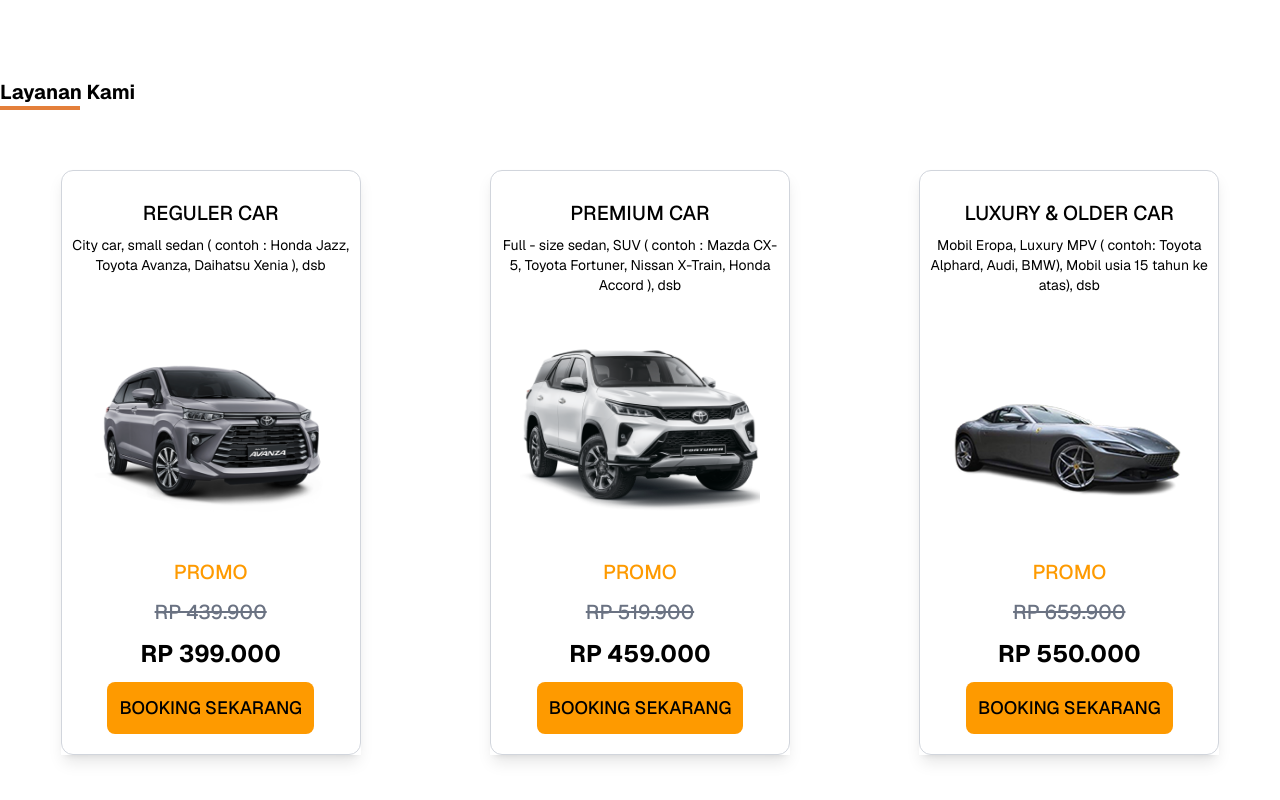
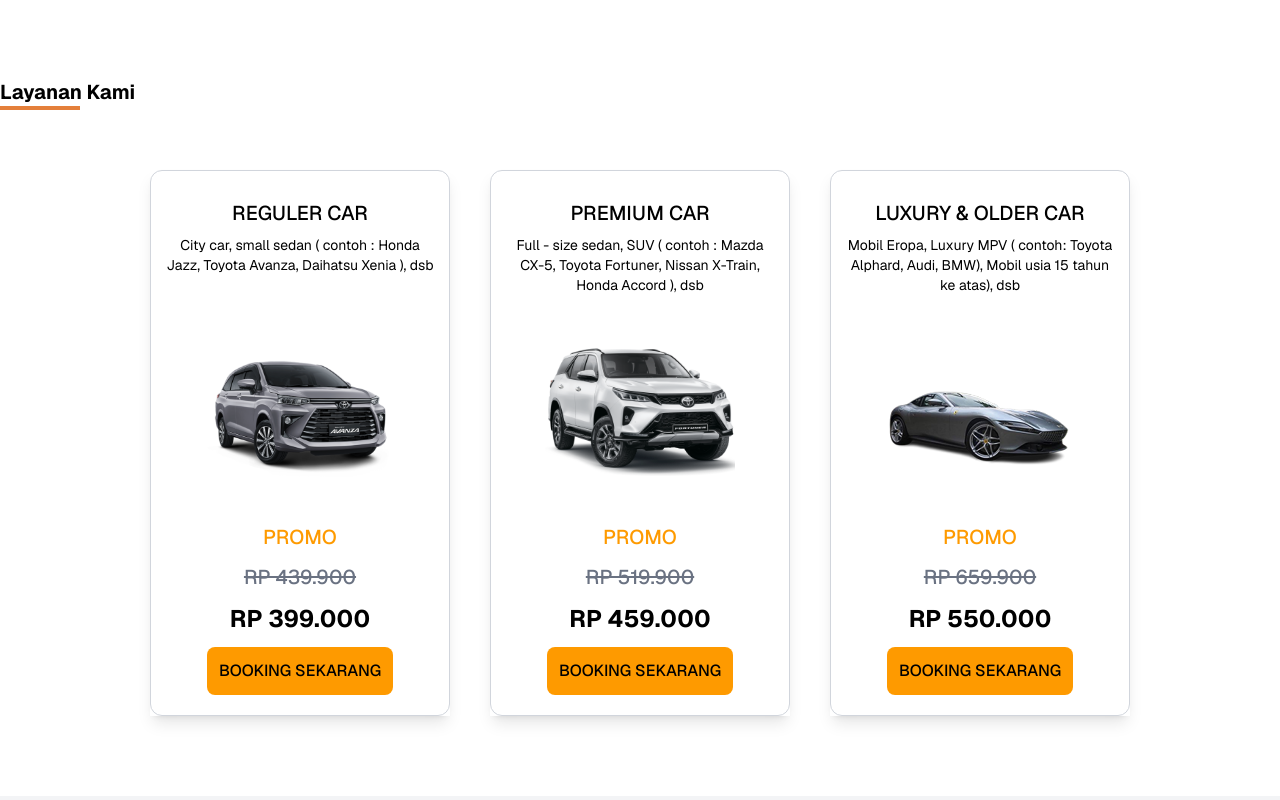
Before and after one commit to wendwin/inspeksi-mobil-jogja, a Next.js app: page / in a window 1280 px wide. Shown: the part 1280-2080 px from the top of the page. Built offline with nearby package versions, Linux system fonts and the light colour scheme.

Commit message:
menambahkan hover section trusted dan memperbaiki size layanan kami

```diff
--- a/app/components/landingpagecomponents/Service.js
+++ b/app/components/landingpagecomponents/Service.js
@@ -5,42 +5,42 @@
                 <p className="text-md font-bold md:text-xl">Layanan Kami</p>
                 <div className="yellow-bar"></div>
             </div>
-            <div className="py-5 md:py-10 flex flex-wrap justify-center gap-2">
-                <div className="card bg-base-100 shadow-lg max-w-50 mx-auto md:max-w-75 ">
-                    <div className="card-body border-gray-300 border-1 bg-white text-center rounded-xl py-5 px-2 md:min-h-100">
+            <div className="py-5 md:py-10 flex flex-wrap justify-center gap-7 md:gap-0">
+                <div className="card bg-base-100 shadow-lg max-w-70 mx-auto md:mx-5 md:max-w-75  transform transition-all duration-200 hover:scale-105 group">
+                    <div className="card-body border-gray-300 border-1 bg-white text-center rounded-xl py-5 px-2 md:min-h-95">
                         <h2 className="card-title text-black text-md py-2 font-medium uppercase md:text-xl">Reguler Car</h2>
-                        <p className="text-black text-xs min-h-25 md:text-sm">City car, small sedan ( contoh : Honda Jazz, Toyota Avanza, Daihatsu Xenia ), dsb</p>
-                        <img className="mx-auto py-5 md:py-8 -mt-6 max-w-35 max-h-35 md:max-w-60 md:max-h-60" src="/img/regulercar_layanankami.png"alt="regulercar" />
+                        <p className="text-black text-xs px-1 min-h-15 md:min-h-25 md:text-sm">City car, small sedan ( contoh : Honda Jazz, Toyota Avanza, Daihatsu Xenia ), dsb</p>
+                        <img className="mx-auto py-5 md:py-8 -mt-6 max-w-35 max-h-35 md:max-w-50 md:max-h-50" src="/img/regulercar_layanankami.png"alt="regulercar" />
                         <p className="uppercase text-base text-amber-500 font-medium my-3 md:text-xl">Promo</p>
                         <p className="uppercase text-base text-gray-500 line-through font-medium md:text-xl">RP 439.900</p>
-                        <p className="uppercase text-md text-black font-bold my-3 md:text-2xl">RP 399.000</p>
-                        <button className="uppercase rounded-lg bg-amber-500 p-3 font-medium text-sm text-black poin md:text-lg transform transition-all duration-200 hover:scale-105 hover:bg-amber-900 hover:text-white">Booking Sekarang</button>
+                        <p className="uppercase text-md text-black font-bold my-3 md:text-2xl transform transition-all duration-200 group-hover:scale-105">RP 399.000</p>
+                        <button className="uppercase rounded-lg bg-amber-500 p-3 font-medium text-sm text-black poin md:text-base transform transition-all duration-200 hover:scale-105 hover:bg-amber-900 hover:text-white">Booking Sekarang</button>
                         <div className="card-actions justify-end">
                         </div>
                     </div>
                 </div>
-                <div className="card bg-base-100 shadow-lg max-w-50 mx-auto md:max-w-75 ">
-                    <div className="card-body border-gray-300 border-1 bg-white text-center rounded-xl py-5 px-2 md:min-h-100">
+                <div className="card bg-base-100 shadow-lg max-w-70 mx-auto md:mx-5 md:max-w-75  transform transition-all duration-200 hover:scale-105 group">
+                    <div className="card-body border-gray-300 border-1 bg-white text-center rounded-xl py-5 px-2 md:min-h-95">
                         <h2 className="card-title text-black text-md py-2 font-medium uppercase md:text-xl">Premium Car</h2>
-                        <p className="text-black text-xs min-h-25 md:text-sm">Full - size sedan, SUV ( contoh : Mazda CX-5, Toyota Fortuner, Nissan X-Train, Honda Accord ), dsb</p>
-                        <img className="mx-auto py-5 md:py-8 -mt-6 max-w-35 max-h-35 md:max-w-60 md:max-h-60" src="/img/premiumcar_layanankami.png"alt="premiumcar" />
+                        <p className="text-black text-xs px-1 min-h-15 md:min-h-25 md:text-sm">Full - size sedan, SUV ( contoh : Mazda CX-5, Toyota Fortuner, Nissan X-Train, Honda Accord ), dsb</p>
+                        <img className="mx-auto py-5 md:py-8 -mt-6 max-w-35 max-h-35 md:max-w-50 md:max-h-50" src="/img/premiumcar_layanankami.png"alt="premiumcar" />
                         <p className="uppercase text-base text-amber-500 font-medium my-3 md:text-xl">Promo</p>
                         <p className="uppercase text-base text-gray-500 line-through font-medium md:text-xl">RP 519.900</p>
-                        <p className="uppercase text-md text-black font-bold my-3 md:text-2xl">RP 459.000</p>
-                        <button className="uppercase rounded-lg bg-amber-500 p-3 font-medium text-sm text-black poin md:text-lg transform transition-all duration-200 hover:scale-105 hover:bg-amber-900 hover:text-white">Booking Sekarang</button>
+                        <p className="uppercase text-md text-black font-bold my-3 md:text-2xl transform transition-all duration-200 group-hover:scale-105">RP 459.000</p>
+                        <button className="uppercase rounded-lg bg-amber-500 p-3 font-medium text-sm text-black poin md:text-base transform transition-all duration-200 hover:scale-105 hover:bg-amber-900 hover:text-white">Booking Sekarang</button>
                         <div className="card-actions justify-end">
                         </div>
                     </div>
                 </div>
-                <div className="card bg-base-100 shadow-lg max-w-50 mx-auto md:max-w-75 ">
-                    <div className="card-body border-gray-300 border-1 bg-white text-center rounded-xl py-5 px-2 md:min-h-100">
+                <div className="card bg-base-100 shadow-lg max-w-70 mx-auto md:mx-5 md:max-w-75  transform transition-all duration-200 hover:scale-105 group">
+                    <div className="card-body border-gray-300 border-1 bg-white text-center rounded-xl py-5 px-2 md:min-h-95">
                         <h2 className="card-title text-black text-md py-2 font-medium uppercase md:text-xl">Luxury & Older Car</h2>
-                        <p className="text-black text-xs min-h-25 md:text-sm">Mobil Eropa, Luxury MPV ( contoh: Toyota Alphard, Audi, BMW), Mobil usia 15 tahun ke atas), dsb</p>
-                        <img className="mx-auto py-5 md:py-8 -mt-6 max-w-35 max-h-35 md:max-w-60 md:max-h-60" src="/img/luxurycar_layanankami.png"alt="luxurycar" />
+                        <p className="text-black text-xs px-1 min-h-15 md:min-h-25 md:text-sm">Mobil Eropa, Luxury MPV ( contoh: Toyota Alphard, Audi, BMW), Mobil usia 15 tahun ke atas), dsb</p>
+                        <img className="mx-auto py-5 md:py-8 -mt-6 max-w-35 max-h-35 md:max-w-50 md:max-h-50" src="/img/luxurycar_layanankami.png"alt="luxurycar" />
                         <p className="uppercase text-base text-amber-500 font-medium my-3 md:text-xl">Promo</p>
                         <p className="uppercase text-base text-gray-500 line-through font-medium md:text-xl">RP 659.900</p>
-                        <p className="uppercase text-md text-black font-bold my-3 md:text-2xl">RP 550.000</p>
-                        <button className="uppercase rounded-lg bg-amber-500 p-3 font-medium text-sm text-black poin md:text-lg transform transition-all duration-200 hover:scale-105 hover:bg-amber-900 hover:text-white">Booking Sekarang</button>
+                        <p className="uppercase text-md text-black font-bold my-3 md:text-2xl transform transition-all duration-200 group-hover:scale-105">RP 550.000</p>
+                        <button className="uppercase rounded-lg bg-amber-500 p-3 font-medium text-sm text-black poin md:text-base transform transition-all duration-200 hover:scale-105 hover:bg-amber-900 hover:text-white">Booking Sekarang</button>
                         <div className="card-actions justify-end">
                         </div>
                     </div>
--- a/app/components/landingpagecomponents/Trusted.js
+++ b/app/components/landingpagecomponents/Trusted.js
@@ -4,7 +4,7 @@
             <p className="text-lg my-5 bg-white text-black text-center font-bold md:text-2xl md:my-20">Jasa Inspeksi Jogja Paling Terpercaya</p>
             <div className="md:mx-0 flex flex-wrap justify-center my-10 md:my-0 gap-5 md:gap-12">
                 <div className="card bg-base-100 shadow-lg max-w-40 md:my-5 md:max-w-70 ">
-                    <div className="card-body bg-primary-color text-center rounded-xl py-5 px-2 md:px-4 md:min-h-85">
+                    <div className="card-body bg-[#192459] text-center rounded-xl py-5 px-2 md:px-4 md:min-h-85 transform transition-all duration-200 hover:scale-105 hover:bg-blue-800">
                         <h2 className="card-title text-white md:min-h-19 text-sm py-2 font-bold md:text-xl">Teknisi Berpengalaman</h2>
                         <img className="mx-auto py-5 max-w-15 md:py-5 md:max-w-20" src="/img/teknisi.svg"alt="teknisi" />
                         <p className="text-white text-xs md:text-base">Dikerjakan oleh teknisi profesional dengan latar belakang bengkel resmi dan pengalaman puluhan inspeksi.</p>
@@ -13,7 +13,7 @@
                     </div>
                 </div>
                 <div className="card bg-base-100 shadow-lg max-w-40 md:my-5 md:max-w-70 ">
-                    <div className="card-body bg-primary-color text-center rounded-xl py-5 px-2 md:px-4 md:min-h-85">
+                    <div className="card-body bg-[#192459] text-center rounded-xl py-5 px-2 md:px-4 md:min-h-85 transform transition-all duration-200 hover:scale-105 hover:bg-blue-800">
                         <h2 className="card-title text-white text-sm md:min-h-19 py-2 font-bold md:text-xl">Pemeriksaan Menyeluruh</h2>
                         <img className="mx-auto py-5 max-w-15 md:py-5 md:max-w-20 " src="/img/pemeriksaan.svg"alt="pemeriksaan" />
                         <p className="text-white text-xs md:text-base">Cek lebih dari 150+ titik kendaraan, mulai dari mesin, bodi, interior, kaki-kaki, hingga legalitas dokumen.</p>
@@ -22,7 +22,7 @@
                     </div>
                 </div>
                 <div className="card bg-base-100 shadow-lg max-w-40 md:my-5 md:max-w-70 ">
-                    <div className="card-body bg-primary-color text-center rounded-xl py-5 px-2 md:px-4 md:min-h-85">
+                    <div className="card-body bg-[#192459] text-center rounded-xl py-5 px-2 md:px-4 md:min-h-85 transform transition-all duration-200 hover:scale-105 hover:bg-blue-800">
                         <h2 className="card-title text-white text-sm py-2 md:min-h-19 font-bold md:text-xl">Laporan Lengkap & Transparan</h2>
                         <img className="mx-auto py-5 max-w-15 md:py-5 md:max-w-20" src="/img/laporan.svg"alt="laporan" />
                         <p className="text-white text-xs md:text-base">Dapatkan laporan tertulis + dokumentasi foto kondisi mobil, disertai rekomendasi jujur tanpa ditutup-tutupi.</p>
--- a/app/globals.css
+++ b/app/globals.css
@@ -26,11 +26,6 @@
   font-family: Arial, Helvetica, sans-serif;
 }
 
-.bg-primary-color{
-  background-color : #192459;
-
-}
-
 .yellow-bar{
   width: 80px;
   height: 4px;
```
